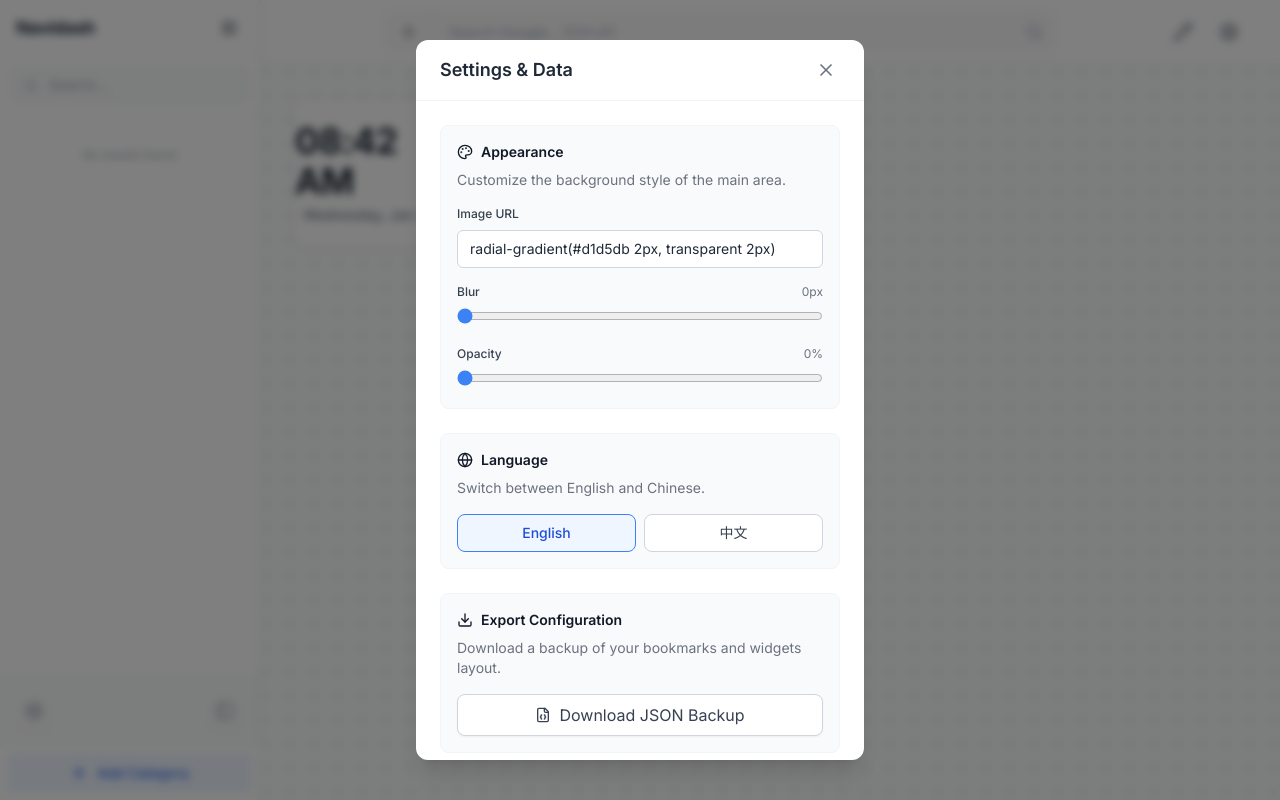
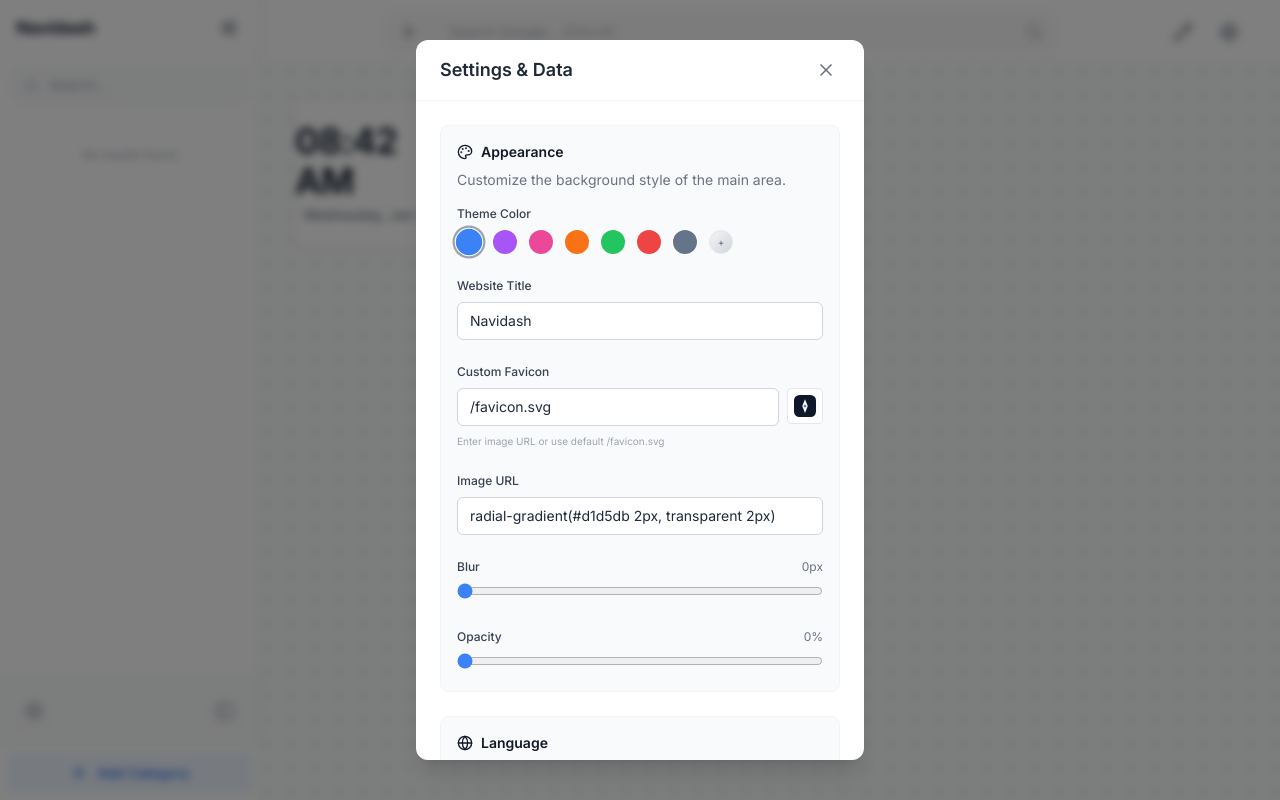
Before and after one commit to wtfllix/navidash, a Next.js app: page /en in a window 1280 px wide. Both pictures are taken after a click on the button 34 px from the left and 711 px from the top of the page. Built offline with nearby package versions, Linux system fonts and the light colour scheme.

Commit message:
add favicon and title

```diff
--- a/messages/en.json
+++ b/messages/en.json
@@ -54,6 +54,10 @@
     "title": "Settings & Data",
     "appearance": "Appearance",
     "appearance_desc": "Customize the background style of the main area.",
+    "theme_color": "Theme Color",
+    "website_title": "Website Title",
+    "custom_favicon": "Custom Favicon",
+    "favicon_desc": "Enter image URL or use default /favicon.svg",
     "color": "Color",
     "image": "Image",
     "background_color": "Background Color",
--- a/messages/zh.json
+++ b/messages/zh.json
@@ -50,6 +50,10 @@
     "title": "设置与数据",
     "appearance": "外观设置",
     "appearance_desc": "自定义主区域的背景风格。",
+    "theme_color": "主题色",
+    "website_title": "网站标题",
+    "custom_favicon": "自定义 Favicon",
+    "favicon_desc": "输入图片 URL 或使用默认的 /favicon.svg",
     "color": "纯色",
     "image": "图片",
     "background_color": "背景颜色",
--- a/src/app/[locale]/layout.tsx
+++ b/src/app/[locale]/layout.tsx
@@ -3,6 +3,7 @@ import { Inter, DM_Serif_Display, Outfit, Bebas_Neue } from "next/font/google";
 import "../globals.css";
 import { NextIntlClientProvider } from 'next-intl';
 import { getMessages } from 'next-intl/server';
+import ThemeManager from '@/components/settings/ThemeManager';
 
 const inter = Inter({ subsets: ["latin"], variable: '--font-inter' });
 const dmSerif = DM_Serif_Display({ weight: "400", subsets: ["latin"], variable: '--font-dm-serif' });
@@ -12,6 +13,9 @@ const bebas = Bebas_Neue({ weight: "400", subsets: ["latin"], variable: '--font-
 export const metadata: Metadata = {
   title: "Navidash",
   description: "Personal Navigation Dashboard",
+  icons: {
+    icon: '/favicon.svg',
+  },
 };
 
 export default async function LocaleLayout({
@@ -27,6 +31,7 @@ export default async function LocaleLayout({
     <html lang={locale}>
       <body className={`${inter.variable} ${dmSerif.variable} ${outfit.variable} ${bebas.variable} font-sans`}>
         <NextIntlClientProvider messages={messages}>
+          <ThemeManager />
           {children}
         </NextIntlClientProvider>
       </body>
--- a/src/app/globals.css
+++ b/src/app/globals.css
@@ -6,6 +6,7 @@
   :root {
     --background: 0 0% 100%;
     --foreground: 222.2 84% 4.9%;
+    --primary-color: 59 130 246; /* Default Blue-500 in RGB */
   }
 
   body {
@@ -17,7 +18,7 @@
   /* Override react-grid-layout placeholder style */
   /* Using specific selector to ensure override */
   .layout .react-grid-placeholder {
-    background: rgba(59, 130, 246, 0.3) !important; /* blue-500/30 - 柔和的蓝色 */
+    background: rgba(var(--primary-color), 0.3) !important;
     opacity: 1 !important;
     border-radius: 0.75rem !important; /* rounded-xl */
     z-index: 1 !important;
--- a/src/components/settings/SettingsModal.tsx
+++ b/src/components/settings/SettingsModal.tsx
@@ -20,7 +20,12 @@ export default function SettingsModal({ isOpen, onClose }: SettingsModalProps) {
     backgroundImage, setBackgroundImage,
     backgroundBlur, setBackgroundBlur,
     backgroundOpacity, setBackgroundOpacity,
-    setBackgroundSize, setBackgroundRepeat
+    backgroundSize, setBackgroundSize,
+    backgroundRepeat, setBackgroundRepeat,
+    themeColor, setThemeColor,
+    customFavicon, setCustomFavicon,
+    customTitle, setCustomTitle,
+    resetSettings
   } = useSettingsStore();
   const { bookmarks } = useBookmarkStore();
   const { widgets, setWidgets } = useWidgetStore();
@@ -50,6 +55,16 @@ export default function SettingsModal({ isOpen, onClose }: SettingsModalProps) {
     const data = {
       bookmarks,
       widgets,
+      settings: {
+        themeColor,
+        customFavicon,
+        customTitle,
+        backgroundImage,
+        backgroundBlur,
+        backgroundOpacity,
+        backgroundSize,
+        backgroundRepeat
+      },
       exportDate: new Date().toISOString(),
       version: '1.0'
     };
@@ -90,6 +105,33 @@ export default function SettingsModal({ isOpen, onClose }: SettingsModalProps) {
           setWidgets(data.widgets);
         }
 
+        if (data.settings) {
+          if (typeof data.settings.themeColor === 'string') {
+            setThemeColor(data.settings.themeColor);
+          }
+          if (typeof data.settings.customFavicon === 'string') {
+            setCustomFavicon(data.settings.customFavicon);
+          }
+          if (typeof data.settings.customTitle === 'string') {
+            setCustomTitle(data.settings.customTitle);
+          }
+          if (typeof data.settings.backgroundImage === 'string') {
+            setBackgroundImage(data.settings.backgroundImage);
+          }
+          if (typeof data.settings.backgroundBlur === 'number') {
+            setBackgroundBlur(data.settings.backgroundBlur);
+          }
+          if (typeof data.settings.backgroundOpacity === 'number') {
+            setBackgroundOpacity(data.settings.backgroundOpacity);
+          }
+          if (typeof data.settings.backgroundSize === 'string') {
+            setBackgroundSize(data.settings.backgroundSize);
+          }
+          if (typeof data.settings.backgroundRepeat === 'string') {
+            setBackgroundRepeat(data.settings.backgroundRepeat);
+          }
+        }
+
         addToast(t('config_restored'), 'success');
         onClose();
       } catch (error) {
@@ -110,11 +152,21 @@ export default function SettingsModal({ isOpen, onClose }: SettingsModalProps) {
     window.location.reload();
   };
 
+  const COLOR_OPTIONS = [
+    { label: 'Blue', color: '#3b82f6' },
+    { label: 'Purple', color: '#a855f7' },
+    { label: 'Pink', color: '#ec4899' },
+    { label: 'Orange', color: '#f97316' },
+    { label: 'Green', color: '#22c55e' },
+    { label: 'Red', color: '#ef4444' },
+    { label: 'Slate', color: '#64748b' },
+  ];
+
   return (
     <Modal isOpen={isOpen} onClose={onClose} title={t('title')}>
       <div className="space-y-6">
 
-        {/* Background Settings */}
+        {/* Appearance Settings */}
           <div className="bg-gray-50 p-4 rounded-lg border border-gray-100">
             <h3 className="text-sm font-semibold text-gray-900 mb-2 flex items-center">
               <Palette size={16} className="mr-2" />
@@ -124,10 +176,80 @@ export default function SettingsModal({ isOpen, onClose }: SettingsModalProps) {
               {t('appearance_desc') || '自定义主区域的背景风格。'}
             </p>
 
-            <div className="space-y-4">
+            <div className="space-y-6">
+               {/* Theme Color */}
                <div className="space-y-2">
                  <label className="text-xs font-medium text-gray-700 block">
-                   {t('image_url') || '图片链接'}
+                   {t('theme_color') || '主题色'}
+                 </label>
+                 <div className="flex flex-wrap gap-3">
+                    {COLOR_OPTIONS.map((option) => (
+                      <button
+                        key={option.color}
+                        onClick={() => setThemeColor(option.color)}
+                        className={cn(
+                          "w-6 h-6 rounded-full transition-transform hover:scale-110 focus:outline-none ring-2 ring-offset-1",
+                          themeColor === option.color ? "ring-gray-400 scale-110" : "ring-transparent"
+                        )}
+                        style={{ backgroundColor: option.color }}
+                        title={option.label}
+                      />
+                    ))}
+                    <div className="relative group w-6 h-6">
+                       <input
+                          type="color"
+                          value={themeColor}
+                          onChange={(e) => setThemeColor(e.target.value)}
+                          className="w-full h-full rounded-full overflow-hidden border-0 p-0 cursor-pointer opacity-0 absolute inset-0 z-10"
+                       />
+                       <div className="w-full h-full rounded-full bg-gradient-to-br from-gray-100 to-gray-300 border border-gray-200 flex items-center justify-center text-[10px] text-gray-500 group-hover:bg-gray-200 transition-colors">
+                          +
+                       </div>
+                    </div>
+                 </div>
+               </div>
+
+               {/* Website Title */}
+               <div className="space-y-2">
+                 <label className="text-xs font-medium text-gray-700 block">
+                   {t('website_title') || '网站标题'}
+                 </label>
+                 <input
+                   type="text"
+                   value={customTitle}
+                   onChange={(e) => setCustomTitle(e.target.value)}
+                   placeholder="Navidash"
+                   className="w-full text-sm border border-gray-300 rounded-md px-3 py-2 focus:ring-2 focus:ring-blue-500 focus:border-blue-500 outline-none"
+                 />
+               </div>
+
+               {/* Favicon */}
+               <div className="space-y-2">
+                 <label className="text-xs font-medium text-gray-700 block">
+                   {t('custom_favicon') || '自定义 Favicon'}
+                 </label>
+                 <div className="flex gap-2">
+                    <input
+                       type="text"
+                       value={customFavicon}
+                       onChange={(e) => setCustomFavicon(e.target.value)}
+                       placeholder="/favicon.svg"
+                       className="flex-1 text-sm border border-gray-300 rounded-md px-3 py-2 focus:ring-2 focus:ring-blue-500 focus:border-blue-500 outline-none"
+                    />
+                    <div className="w-9 h-9 shrink-0 rounded border border-gray-200 bg-white flex items-center justify-center p-1.5">
+                       {/* eslint-disable-next-line @next/next/no-img-element */}
+                       <img src={customFavicon} alt="icon" className="w-full h-full object-contain" onError={(e) => e.currentTarget.src = '/favicon.svg'} />
+                    </div>
+                 </div>
+                 <p className="text-[10px] text-gray-400">
+                   {t('favicon_desc') || '输入图片 URL 或使用默认的 /favicon.svg'}
+                 </p>
+               </div>
+
+               {/* Background Image */}
+               <div className="space-y-2">
+                 <label className="text-xs font-medium text-gray-700 block">
+                   {t('image_url') || '背景图片链接'}
                  </label>
                  <input
                    type="text"
--- /dev/null
+++ b/src/components/settings/ThemeManager.tsx
@@ -0,0 +1,53 @@
+"use client";
+
+import { useEffect } from 'react';
+import { useSettingsStore } from '@/store/useSettingsStore';
+
+/**
+ * ThemeManager
+ * 负责监听 Store 变化并动态更新 CSS 变量和 Link 标签
+ */
+export default function ThemeManager() {
+  const { themeColor, customFavicon, customTitle } = useSettingsStore();
+
+  // 更新主题色 CSS 变量
+  useEffect(() => {
+    if (!themeColor) return;
+
+    // 将 hex 转为 r g b 格式，以便在 rgba() 中使用
+    const hexToRgb = (hex: string) => {
+      const result = /^#?([a-f\d]{2})([a-f\d]{2})([a-f\d]{2})$/i.exec(hex);
+      return result ?
+        `${parseInt(result[1], 16)} ${parseInt(result[2], 16)} ${parseInt(result[3], 16)}`
+        : '59 130 246';
+    };
+
+    document.documentElement.style.setProperty('--primary-color', hexToRgb(themeColor));
+  }, [themeColor]);
+
+  // 更新 Favicon
+  useEffect(() => {
+    if (!customFavicon) return;
+
+    const updateFavicon = (url: string) => {
+      let link = document.querySelector("link[rel~='icon']") as HTMLLinkElement;
+      if (!link) {
+        link = document.createElement('link');
+        link.rel = 'icon';
+        document.head.appendChild(link);
+      }
+      link.href = url;
+    };
+
+    updateFavicon(customFavicon);
+  }, [customFavicon]);
+
+  // 更新网站标题
+  useEffect(() => {
+    if (customTitle) {
+      document.title = customTitle;
+    }
+  }, [customTitle]);
+
+  return null;
+}
--- a/src/store/useSettingsStore.ts
+++ b/src/store/useSettingsStore.ts
@@ -7,12 +7,18 @@ interface SettingsState {
   backgroundOpacity: number;
   backgroundSize: string;
   backgroundRepeat: string;
+  themeColor: string;
+  customFavicon: string;
+  customTitle: string;
 
   setBackgroundImage: (url: string) => void;
   setBackgroundBlur: (blur: number) => void;
   setBackgroundOpacity: (opacity: number) => void;
   setBackgroundSize: (size: string) => void;
   setBackgroundRepeat: (repeat: string) => void;
+  setThemeColor: (color: string) => void;
+  setCustomFavicon: (url: string) => void;
+  setCustomTitle: (title: string) => void;
   resetSettings: () => void;
 }
 
@@ -24,18 +30,27 @@ export const useSettingsStore = create<SettingsState>()(
       backgroundOpacity: 0,
       backgroundSize: '24px 24px',
       backgroundRepeat: 'repeat',
+      themeColor: '#3b82f6', // blue-500
+      customFavicon: '/favicon.svg',
+      customTitle: 'Navidash',
 
       setBackgroundImage: (url) => set({ backgroundImage: url }),
       setBackgroundBlur: (blur) => set({ backgroundBlur: blur }),
       setBackgroundOpacity: (opacity) => set({ backgroundOpacity: opacity }),
       setBackgroundSize: (size) => set({ backgroundSize: size }),
       setBackgroundRepeat: (repeat) => set({ backgroundRepeat: repeat }),
+      setThemeColor: (color) => set({ themeColor: color }),
+      setCustomFavicon: (url) => set({ customFavicon: url }),
+      setCustomTitle: (title) => set({ customTitle: title }),
       resetSettings: () => set({
         backgroundImage: 'radial-gradient(#d1d5db 2px, transparent 2px)',
         backgroundBlur: 0,
         backgroundOpacity: 0,
         backgroundSize: '24px 24px',
-        backgroundRepeat: 'repeat'
+        backgroundRepeat: 'repeat',
+        themeColor: '#3b82f6',
+        customFavicon: '/favicon.svg',
+        customTitle: 'Navidash'
       })
     }),
     {
```
Also changed, not shown: public/favicon.svg (added).
